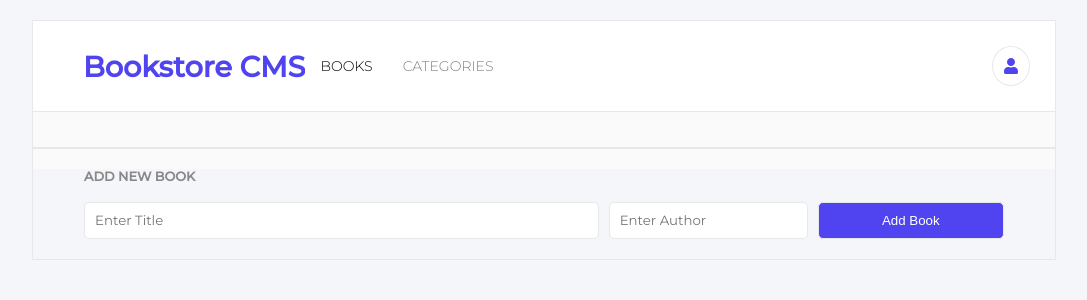
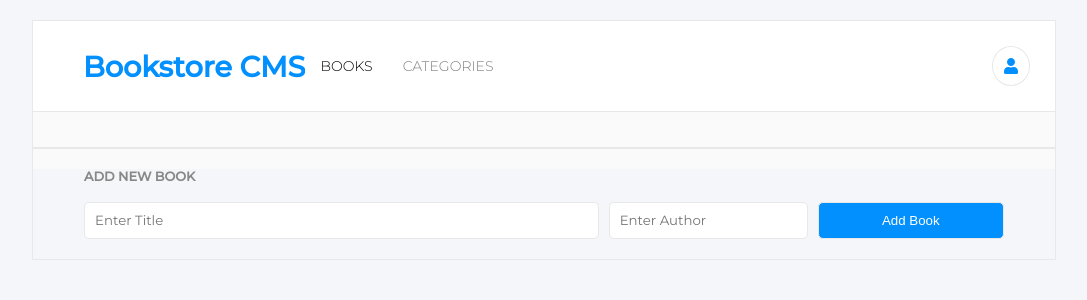
Before and after one commit to Nejjari001/bookstore-project, a React (Create React App) app: page / in a window 1280 px wide. Shown: the top 300 px of the page, without its empty margins (96-1183 px from the left). Built offline with nearby package versions, Linux system fonts and the light colour scheme; no server answers.

Commit message:
Fix linters errors

```diff
--- a/src/index.css
+++ b/src/index.css
@@ -11,7 +11,7 @@
 }
 
 :root {
-  --color1: #4f44f0;
+  --color1: #0290ff;
   --color2: #e8e8e8;
   --font-light: "Roboto Slab", serif;
   --font-head: "Montserrat", sans-serif;
@@ -59,7 +59,7 @@ button:hover {
   width: 100%;
 }
 
-.nav>h1 {
+.nav > h1 {
   font-family: var(--font-head);
   font-size: 1.8em;
 }
@@ -68,7 +68,7 @@ button:hover {
   list-style: none;
 }
 
-.navlinks>li>a {
+.navlinks > li > a {
   font-family: var(--font-head);
   font-weight: 300;
   font-size: 14px;
@@ -135,7 +135,7 @@ svg {
 
 .status {
   font-family: var(--font-head);
-  color: #e7a619;
+  color: #121212;
   opacity: 0.5;
 }
 
@@ -189,7 +189,7 @@ svg {
   font-weight: 300;
 }
 
-.book-methods>button {
+.book-methods > button {
   border: none;
   padding: 15px 10px 0 0;
   color: #4386bf;
@@ -197,7 +197,7 @@ svg {
   font-weight: 300;
 }
 
-.progress>button {
+.progress > button {
   font-family: var(--font-head);
   color: #fff;
   background-color: var(--color1);
@@ -207,7 +207,7 @@ svg {
   font-size: 0.65em;
 }
 
-.book-categories>button {
+.book-categories > button {
   color: #fff;
   background-color: var(--color1);
   padding: 7px 15px 7px 15px;
@@ -216,11 +216,11 @@ svg {
   font-size: 0.7em;
 }
 
-.book-methods>button:hover {
+.book-methods > button:hover {
   color: rgba(18, 18, 18, 0.9);
 }
 
-.progress>button:hover {
+.progress > button:hover {
   color: var(--color1);
   background: #fff;
   box-shadow: 0 0 0.5px 1px var(--color1);
@@ -318,14 +318,14 @@ input::placeholder {
   padding: 20px;
 }
 
-.book-categories>h2 {
+.book-categories > h2 {
   font-family: var(--font-head);
   padding-bottom: 10px;
   color: var(--color1);
 }
 
-.book-categories>h3 {
-  color: rgb(229, 245, 8);
+.book-categories > h3 {
+  color: green;
   padding: 10px;
 }
 
```
